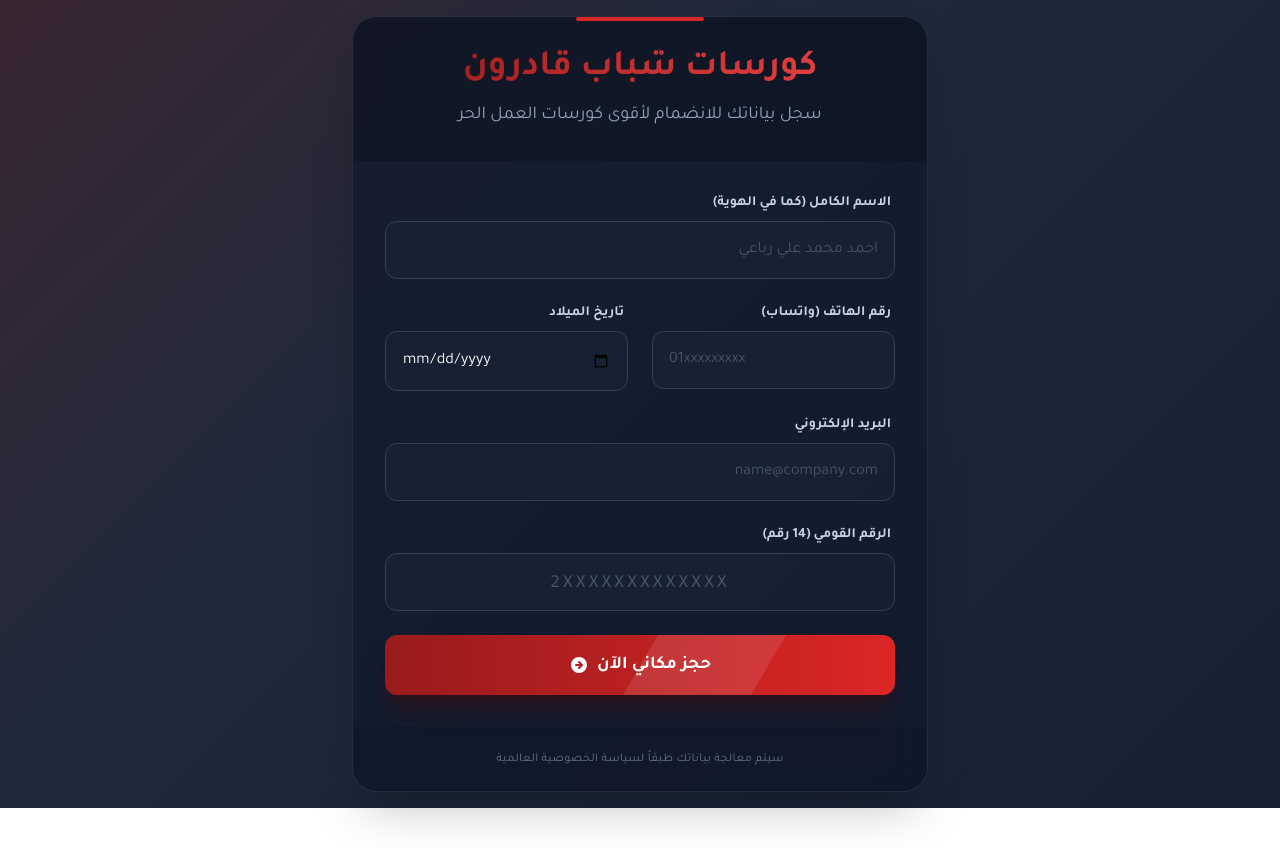
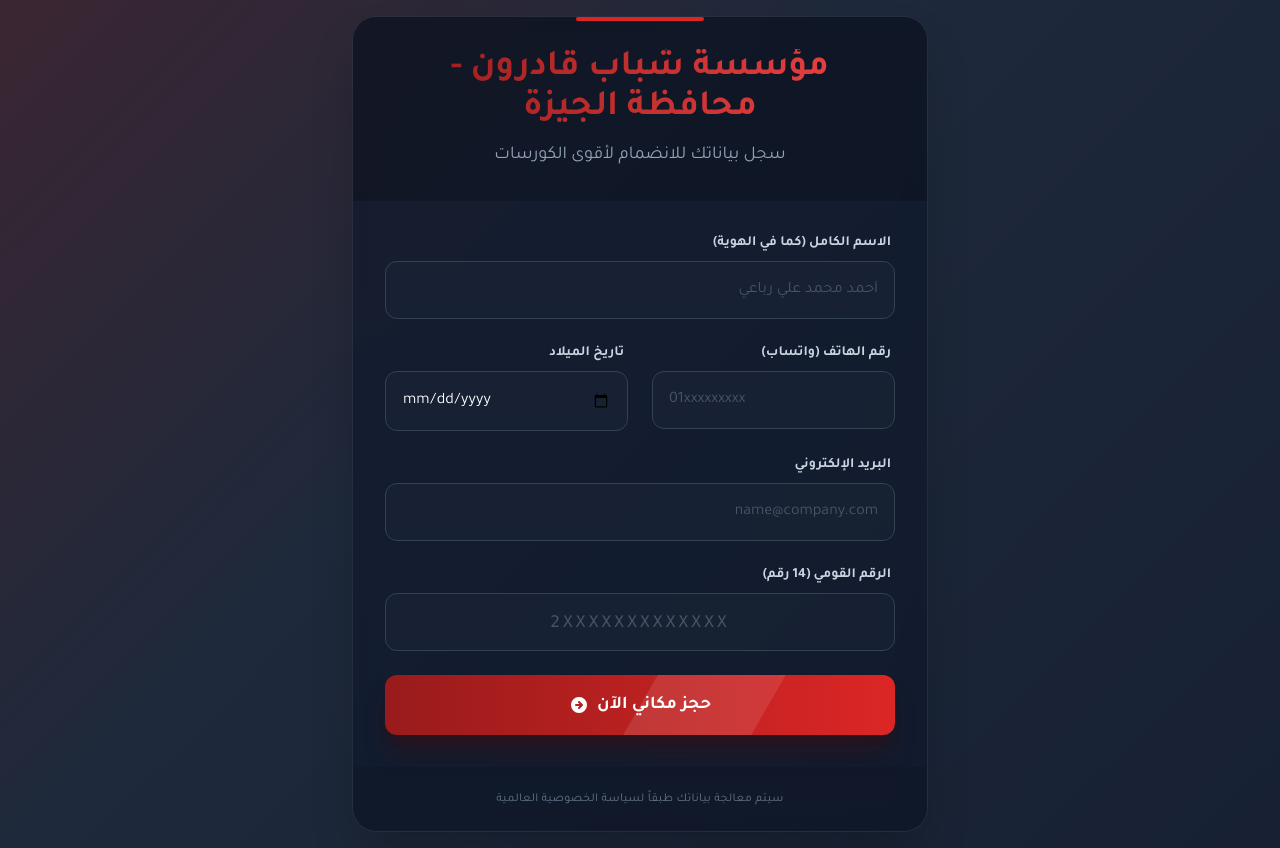
Before and after one commit to kabtenkemo/form, a website: page index.html in a window 1280 px wide. Before the commit the page ends 808 px from the top, so only its background shows below. Drawn offline with nearby package versions, Linux system fonts and the light colour scheme.

Commit message:
Update course form and success modal content

```diff
--- a/index.html
+++ b/index.html
@@ -32,9 +32,9 @@
         <div class="relative p-8 text-center bg-black/20">
             <div class="absolute top-0 left-1/2 -translate-x-1/2 w-32 h-1 bg-red-600 rounded-full"></div>
             <h2 class="text-4xl font-extrabold bg-clip-text text-transparent bg-gradient-to-l from-red-500 to-red-800">
-كورسات شباب قادرون
+مؤسسة شباب قادرون - محافظة الجيزة
             </h2>
-            <p class="text-slate-400 mt-3 text-lg font-medium">سجل بياناتك للانضمام لأقوى كورسات العمل الحر</p>
+            <p class="text-slate-400 mt-3 text-lg font-medium">سجل بياناتك للانضمام لأقوى الكورسات</p>
         </div>
 
         <form id="courseForm" class="p-8 space-y-6">
```
